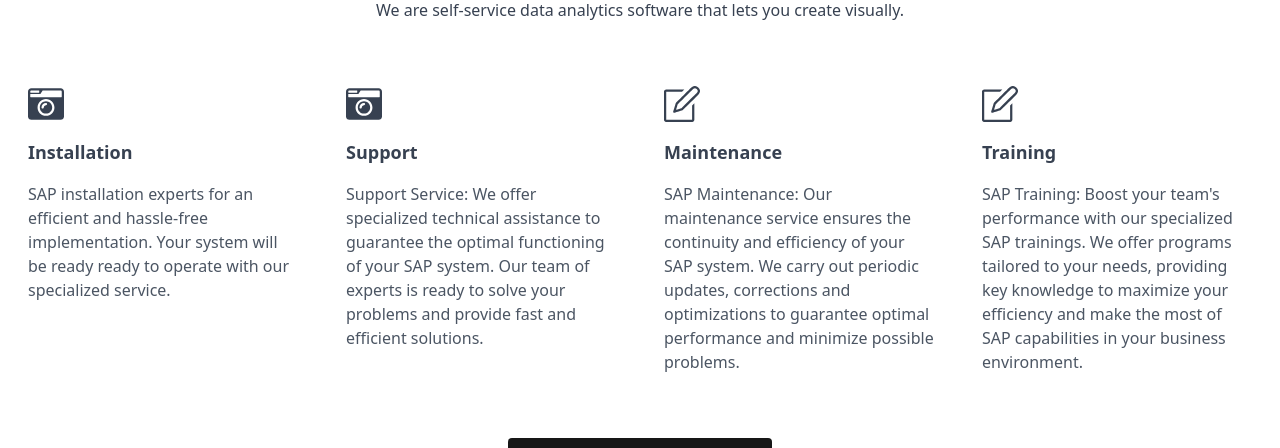
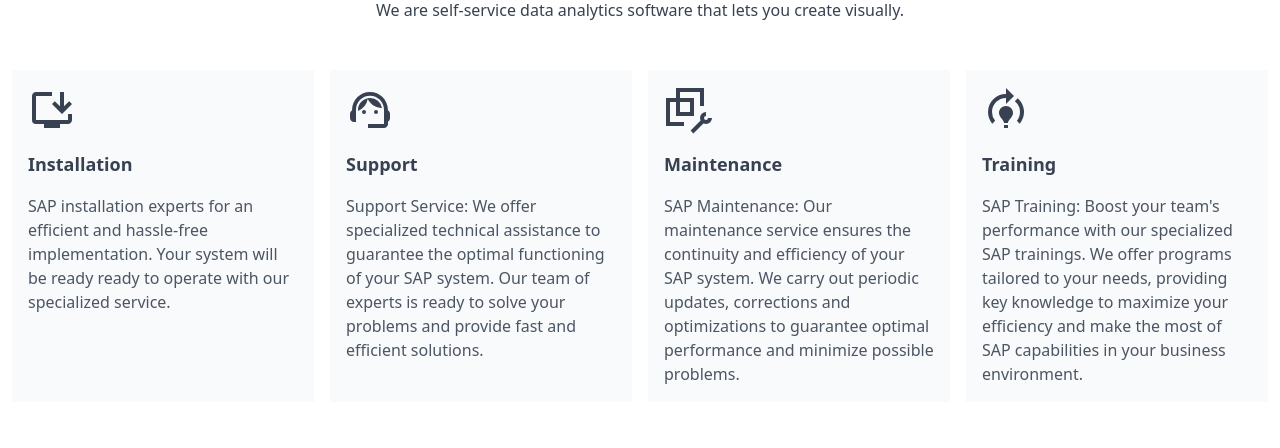
Before and after one commit to PabloTei/landing-atep, a React (Vite) app: page / in a window 1280 px wide. Shown: the part 2206-2654 px from the top of the page. Built offline with nearby package versions, Linux system fonts and the light colour scheme.

Commit message:
se arregla section services

```diff
--- a/src/components/Services.jsx
+++ b/src/components/Services.jsx
@@ -2,32 +2,38 @@
 import { FaCameraRetro } from "react-icons/fa";
 import { FiArrowUpRight } from "react-icons/fi";
 import { SlNote } from "react-icons/sl";
+import {
+  MdInstallDesktop,
+  MdSupportAgent,
+  MdModelTraining,
+} from "react-icons/md";
+import { GrVmMaintenance } from "react-icons/gr";
 
 const servicesData = [
   {
     name: "Installation",
-    icon: <FaCameraRetro className="text-4xl" />,
+    icon: <MdInstallDesktop className="text-5xl" />,
     description:
       "SAP installation experts for an efficient and hassle-free implementation. Your system will be ready ready to operate with our specialized service.",
     aosDelay: "0",
   },
   {
     name: "Support",
-    icon: <FaCameraRetro className="text-4xl" />,
+    icon: <MdSupportAgent className="text-5xl" />,
     description:
       "Support Service: We offer specialized technical assistance to guarantee the optimal functioning of your SAP system. Our team of experts is ready to solve your problems and provide fast and efficient solutions.",
     aosDelay: "300",
   },
   {
     name: "Maintenance",
-    icon: <SlNote className="text-4xl" />,
+    icon: <GrVmMaintenance className="text-5xl" />,
     description:
       "SAP Maintenance: Our maintenance service ensures the continuity and efficiency of your SAP system. We carry out periodic updates, corrections and optimizations to guarantee optimal performance and minimize possible problems.",
     aosDelay: "500",
   },
   {
     name: "Training",
-    icon: <SlNote className="text-4xl" />,
+    icon: <MdModelTraining className="text-5xl" />,
     description:
       "SAP Training: Boost your team's performance with our specialized SAP trainings. We offer programs tailored to your needs, providing key knowledge to maximize your efficiency and make the most of SAP capabilities in your business environment.",
     aosDelay: "700",
@@ -48,7 +54,10 @@
           </div>
           <div className="grid grid-cols-1 md:grid-cols-2 xl:grid-cols-4 gap-4">
             {servicesData.map((skill) => (
-              <div key={skill.name} className="card space-y-3 sm:space-y-4 p-4">
+              <div
+                key={skill.name}
+                className="card space-y-3 sm:space-y-4 p-4 bg-gray-50 hover:shadow-md transition-shadow duration-300"
+              >
                 <div>{skill.icon}</div>
                 <h1 className="text-lg font-semibold">{skill.name}</h1>
                 <p className="text-gray-600">{skill.description}</p>
```
